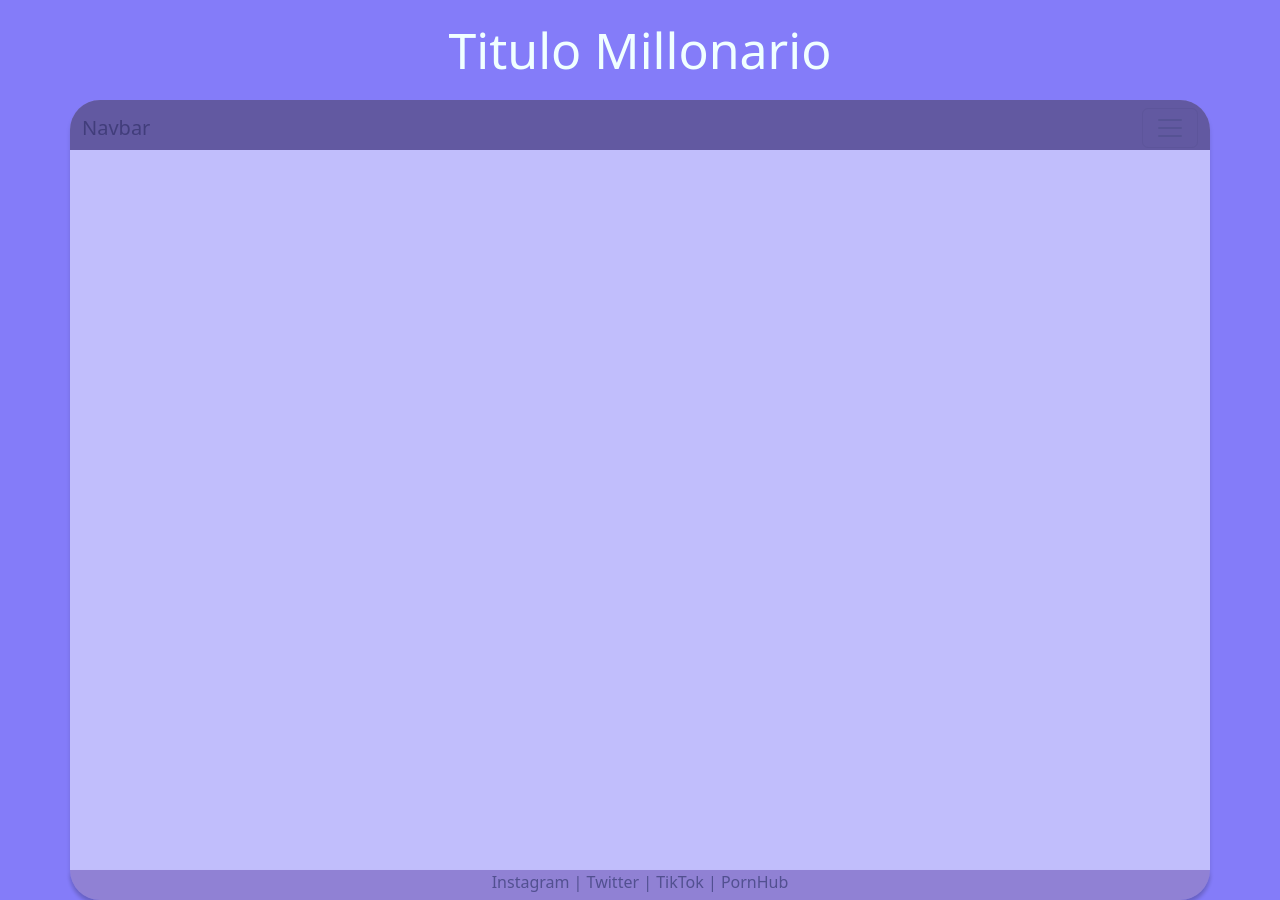
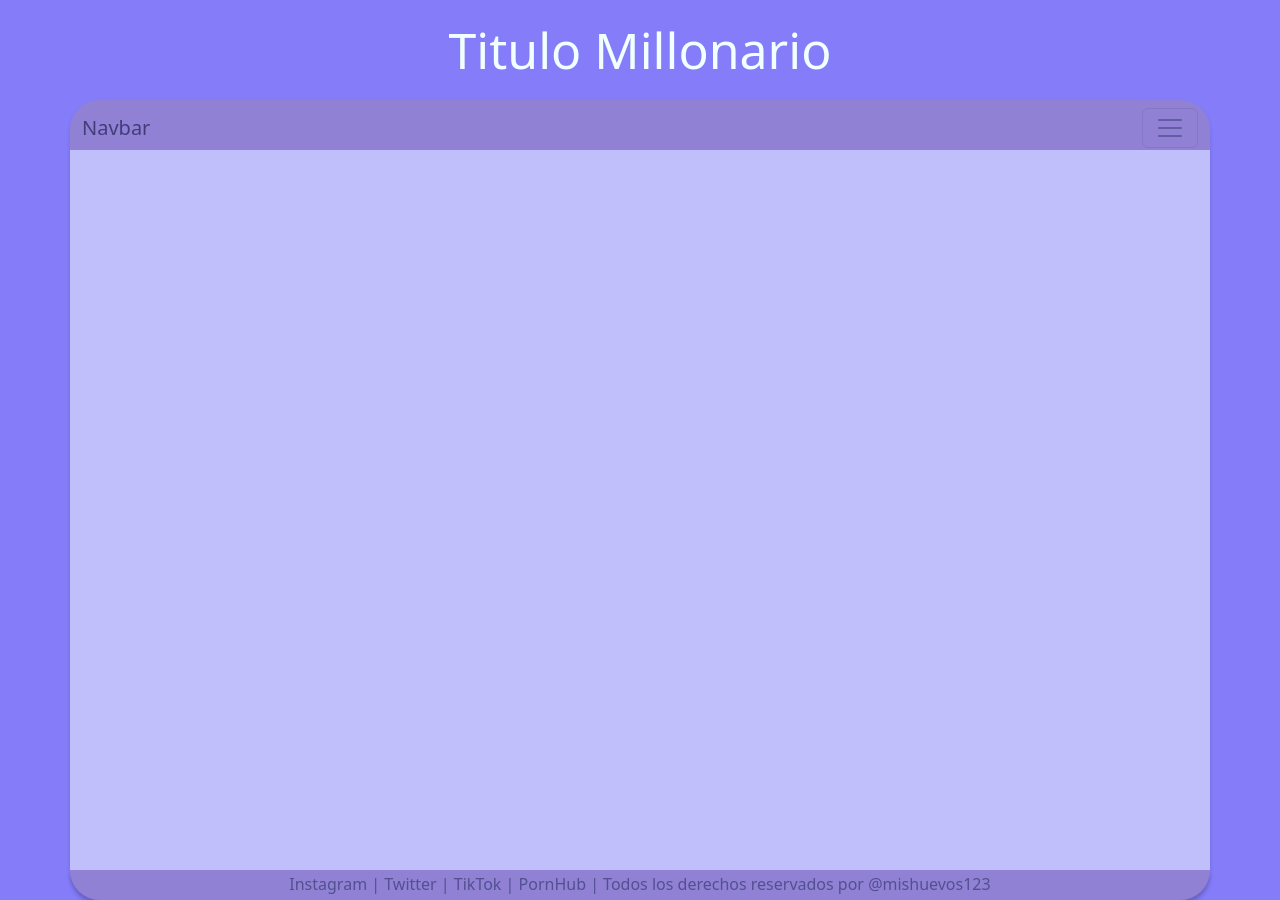
Before and after one commit to shustersworld/parcelProject, an Angular app: page / in a window 1280 px wide. Built offline with nearby package versions, Linux system fonts and the light colour scheme.

Commit message:
feat: correcciones en css

```diff
--- a/src/app/shared/estructura-base/estructura-base.component.html
+++ b/src/app/shared/estructura-base/estructura-base.component.html
@@ -3,7 +3,7 @@
 </div>
 <div class="principal container-xl d-block float-none">
     <div class="header container-fluid">
-        <nav class="navbar  navbar-collapse-none  d-block">
+        <nav class="navbar container-fluid navbar-collapse-none  d-block">
             <div class="barra container-fluid ">
               <a class="navbar-brand" href="#">Navbar</a>
               <button class="navbar-toggler" type="button" data-bs-toggle="collapse" data-bs-target="#navbarNav" aria-controls="navbarNav" aria-expanded="false" aria-label="Toggle navigation">
@@ -29,5 +29,5 @@
           </nav>
     </div>
     <div class="plantilla"></div>
-    <div class="footer"> Instagram | Twitter | TikTok  |  PornHub  </div>
+    <div class="footer"> Instagram | Twitter | TikTok  | PornHub  |  Todos los derechos reservados por @mishuevos123</div>
 </div>
--- a/src/app/shared/estructura-base/estructura-base.component.scss
+++ b/src/app/shared/estructura-base/estructura-base.component.scss
@@ -21,7 +21,7 @@
 
 .header{
     position: absolute;
-    background-color: rgba(117, 56, 56, 0.322);
+    background-color: rgba(0, 0, 0, 0);
     height: 50px;
     border-radius: 30px 30px 0px 0px;
     margin-left: -12px;
@@ -31,7 +31,7 @@
 .navbar{
     position: absolute;
     width: 100%;
-    background-color: rgba(0, 0, 0, 0.582);
+    background-color: rgba(117, 56, 56, 0.322);
     height: 50px;
     border-radius: 30px 30px 0px 0px;
     margin-left: -12px;
@@ -61,4 +61,5 @@
     bottom:  0px;
     margin-left: -12px;
     text-align: center;
+    padding: 2px;
 }
```
